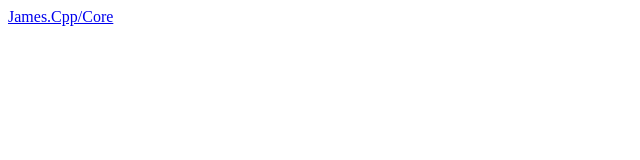
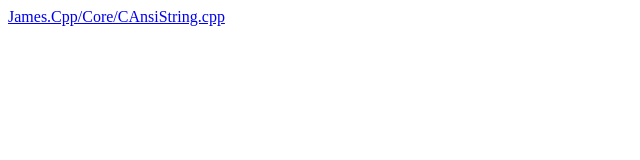
Before and after one commit to JamesSchumacher10980/Cplusplus.API, a plain HTML site: page index.html in a window 1280 px wide. Shown: the whole page, without its empty margins (0-640 px from the left). Drawn offline with Linux system fonts and the light colour scheme.

Commit message:
Update index.html

```diff
--- a/index.html
+++ b/index.html
@@ -1,5 +1,5 @@
 <html>
 <body>
-<A HREF="Core/index.html">James.Cpp/Core</A>
+<A HREF="Core/index.html">James.Cpp/Core/CAnsiString.cpp</A>
 </body>
 </html>
```
